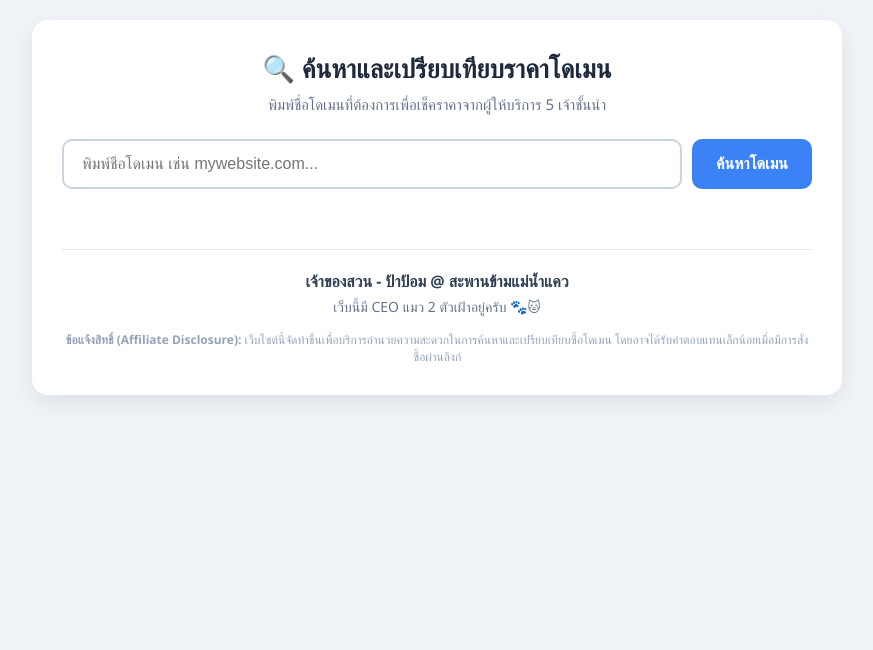
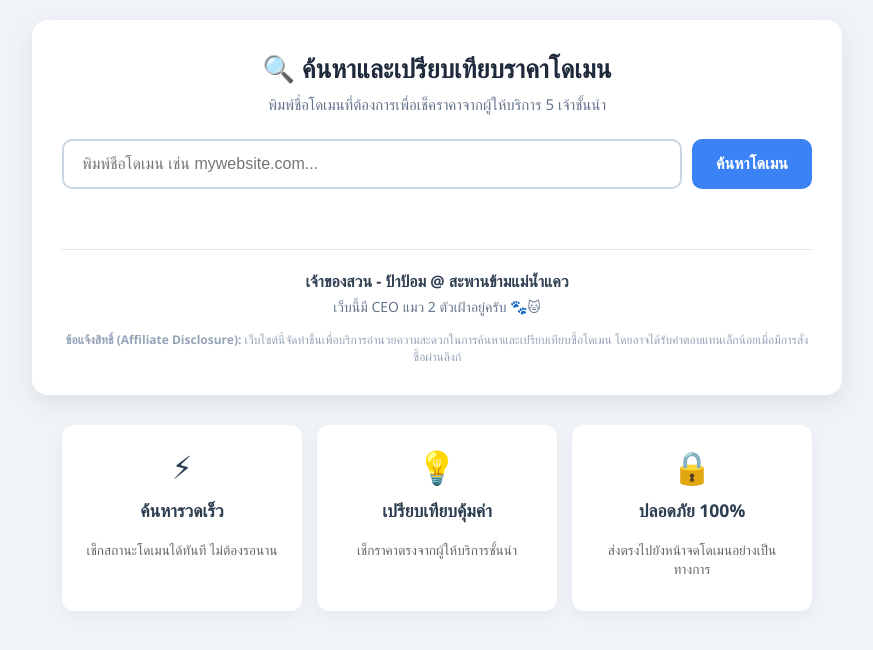
Before and after one commit to amnathanvech-hub/domain-search, a plain HTML site: page index.html in a window 1280 px wide. Shown: the whole page, without its empty margins (203-1076 px from the left). Drawn offline with Linux system fonts and the light colour scheme.

Commit message:
Enhance index.html with styles and feature cards
Added styles and feature cards to enhance page layout.

```diff
--- a/index.html
+++ b/index.html
@@ -195,6 +195,51 @@ function handleKeyPress(event) {
     }
 }
 </script>
+<!-- โซนแต่งหน้าเพจเพิ่มเติมให้สวยงาม -->
+<style>
+  .features-grid {
+    display: grid;
+    grid-template-columns: repeat(auto-fit, minmax(200px, 1fr));
+    gap: 15px;
+    max-width: 750px;
+    margin: 30px auto;
+  }
+  .feature-card {
+    background: #ffffff;
+    padding: 20px;
+    border-radius: 12px;
+    box-shadow: 0 4px 15px rgba(0,0,0,0.05);
+    text-align: center;
+  }
+  .feature-card h3 {
+    margin-top: 10px;
+    font-size: 1.1rem;
+    color: #2c3e50;
+  }
+  .feature-card p {
+    font-size: 0.85rem;
+    color: #666;
+    margin-top: 5px;
+  }
+</style>
 
+<!-- แสดงกล่องฟีเจอร์ 3 ช่อง -->
+<div class="features-grid">
+  <div class="feature-card">
+    <div style="font-size: 2rem;">⚡</div>
+    <h3>ค้นหารวดเร็ว</h3>
+    <p>เช็กสถานะโดเมนได้ทันที ไม่ต้องรอนาน</p>
+  </div>
+  <div class="feature-card">
+    <div style="font-size: 2rem;">💡</div>
+    <h3>เปรียบเทียบคุ้มค่า</h3>
+    <p>เช็กราคาตรงจากผู้ให้บริการชั้นนำ</p>
+  </div>
+  <div class="feature-card">
+    <div style="font-size: 2rem;">🔒</div>
+    <h3>ปลอดภัย 100%</h3>
+    <p>ส่งตรงไปยังหน้าจดโดเมนอย่างเป็นทางการ</p>
+  </div>
+</div>
 </body>
 </html>
```
